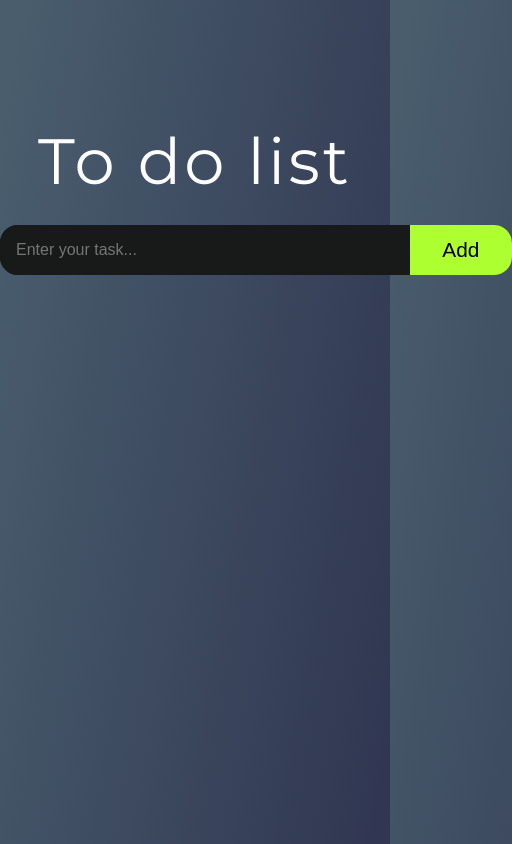
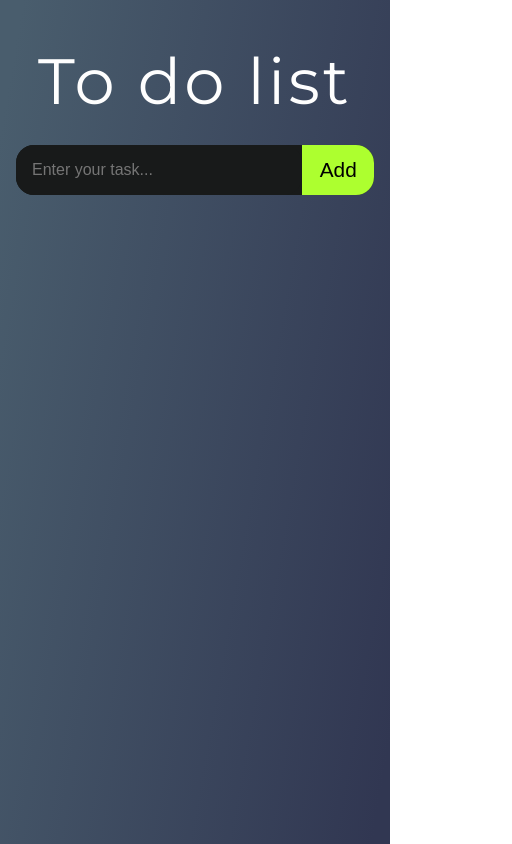
Before and after one commit to lucasadsr/To-Do-List, a React (Create React App) app: page / in a window 390 px wide. Shown: the whole page, 512 px wide, since content can reach past the window. Built offline with nearby package versions, Linux system fonts and the light colour scheme.

Commit message:
add: css changes for mobile devices

```diff
--- a/src/components/Form/Form.module.css
+++ b/src/components/Form/Form.module.css
@@ -33,3 +33,9 @@
     background: rgb(135, 200, 37);
     transition: all 200ms;
 }
+
+@media (max-width: 768px) {
+    .box {
+        width: 100%;
+    }
+}
--- a/src/components/Header/Header.module.css
+++ b/src/components/Header/Header.module.css
@@ -10,3 +10,9 @@ h1 {
     margin: 0;
     padding-block: .4em;
 }
+
+@media (max-width: 768px) {
+    header {
+        padding-top: 1rem;
+    }
+}
--- a/src/index.css
+++ b/src/index.css
@@ -9,6 +9,12 @@
 body {
   font-family: 'Montserrat', sans-serif;
   height: 100vh;
-  background: linear-gradient( 100deg,  rgba(73,93,109,1) 4.3%, rgba(49,55,82,1) 96.7% );
+  background: linear-gradient( 100deg,  rgba(73,93,109,1) 4.3%, rgba(49,55,82,1) 96.7% ) no-repeat;
   text-align: center;
 }
+
+@media (max-width: 768px) {
+  body {
+    padding-inline: 1em;
+  }
+}
```
